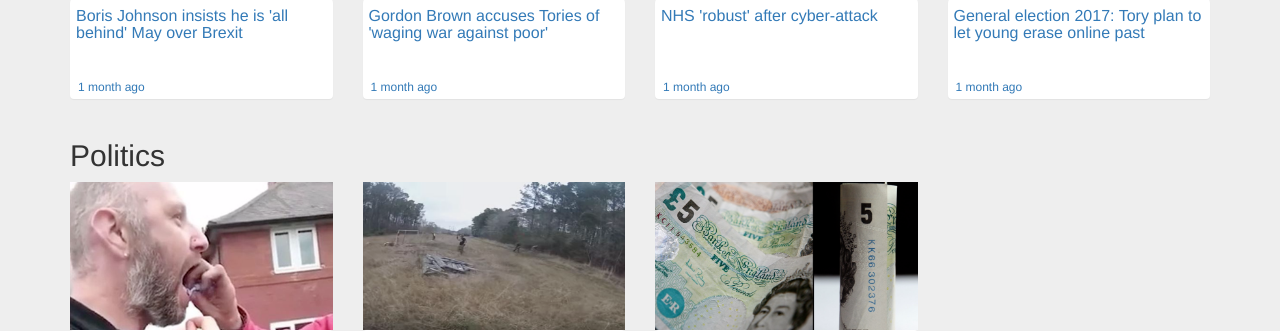
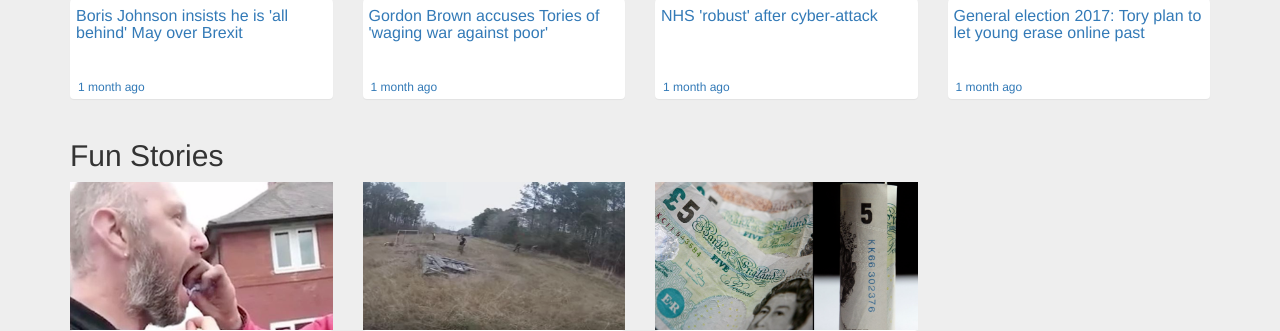
Before and after one commit to Code-Institute-Submissions/news_site, a Django app: page / in a window 1280 px wide. Shown: the part 1040-1371 px from the top of the page. Run offline with Django 3.2, Linux system fonts and the light colour scheme; data comes from the database, SQL or seed files in the repository; some libraries are stand-ins or nearby versions.

Commit message:
fix fun title

```diff
--- a/news_app/templates/home.html
+++ b/news_app/templates/home.html
@@ -24,7 +24,7 @@
     </div>
     <div class="row">
         <div class="col-xs-12">
-            <h2>Politics</h2>
+            <h2>Fun Stories</h2>
         </div>
     </div>
     <div class="row">
```
